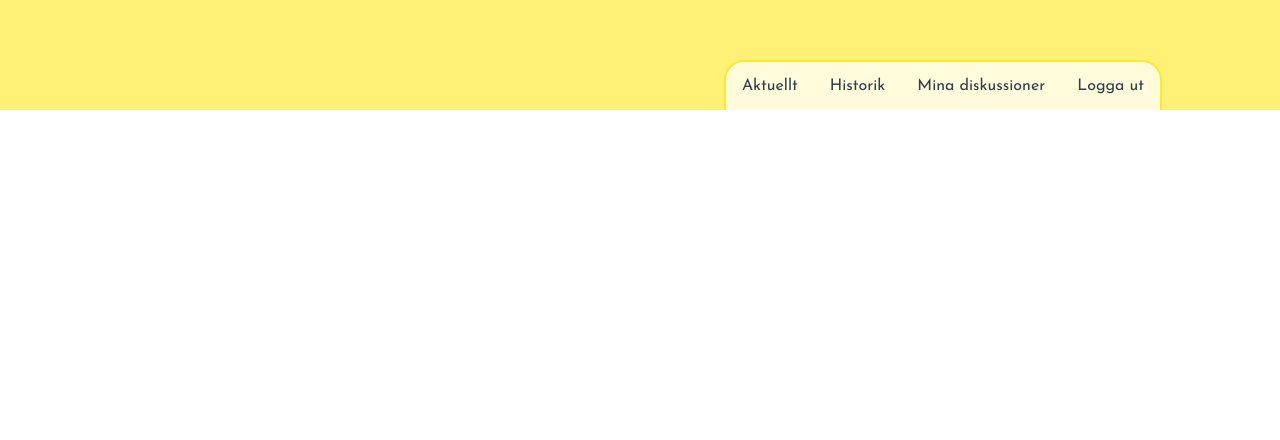
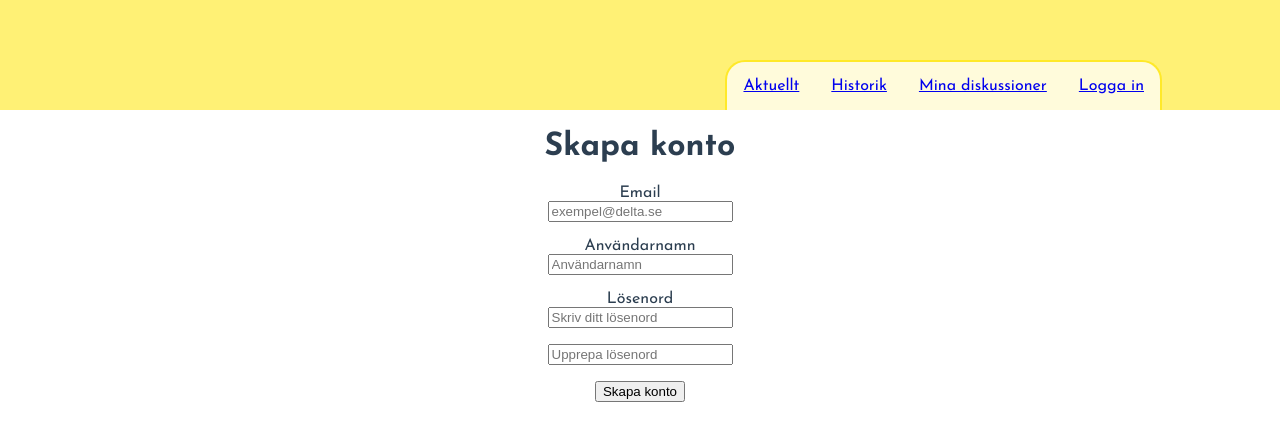
Before and after one commit to Pranz/delta_frontend, a Vue app: page /#/signup in a window 1280 px wide. Shown: the part 190-630 px from the top of the page. Built offline with nearby package versions, Linux system fonts and the light colour scheme.

Commit message:
added and linked pages

```diff
--- /dev/null
+++ b/src/components/Historik.vue
@@ -0,0 +1,24 @@
+<template>
+  <div class="historik">
+  <h1>Historik</h1>
+</div>
+</template>
+
+<script>
+export default {
+  name: 'Historik'
+}
+</script>
+
+<style scoped lang="scss">
+.historik {
+  padding-top: 2rem;
+  min-height: 50vh;
+  h1 {
+    margin: 0;
+  }
+  p {
+    font-weight: 400;
+  }
+}
+</style>
--- /dev/null
+++ b/src/components/Login.vue
@@ -0,0 +1,31 @@
+<template>
+  <div id="container" align="center">
+  <div id="login">
+    <h1>Logga in</h1>
+    <label for="email">Email</label><br>
+    <input type="email" id="email" placeholder="exempel@delta.se" required><br><br>
+    <label for="psw">Lösenord</label><br>
+    <input type="password" placeholder="Skriv ditt lösenord" id="psw" required><br><br>
+    <button type="submit">Logga in</button><br><br>
+    Inte medlem?
+    <router-link to='/signup'>Skapa konto här</router-link>
+  </div>
+</div>
+</template>
+<script>
+export default {
+  name: 'Login'
+}
+var email = document.getElementById("email")
+var password = document.getElementById("psw")
+
+</script>
+<style scoped lang="scss">
+@import '@/styles/mixins/positioning.scss';
+@import '@/styles/color.scss';
+
+#login {
+  text-align: center;
+  display: inline-block;
+}
+</style>
--- /dev/null
+++ b/src/components/MinaDiskussioner.vue
@@ -0,0 +1,24 @@
+<template>
+  <div class="diskussioner">
+    <h1>Mina Diskussioner</h1>
+  </div>
+</template>
+
+<script>
+export default {
+  name: 'MinaDiskussioner'
+}
+</script>
+
+<style scoped lang="scss">
+.diskussioner {
+  padding-top: 2rem;
+  min-height: 50vh;
+  h1 {
+    margin: 0;
+  }
+  p {
+    font-weight: 400;
+  }
+}
+</style>
--- a/src/components/Navbar.vue
+++ b/src/components/Navbar.vue
@@ -2,10 +2,10 @@
   <div id="navbar">
     <div class="container">
       <ul class="links">
-        <li>Aktuellt</li>
-        <li>Historik</li>
-        <li>Mina diskussioner</li>
-        <li>Logga ut</li>
+        <li><router-link to="/">Aktuellt</router-link></li>
+        <li><router-link to="/historik">Historik</router-link></li>
+        <li><router-link to="/minadiskussioner">Mina diskussioner</router-link></li>
+        <li><router-link to='/login'>Logga in</router-link></li>
       </ul>
     </div>
   </div>
@@ -45,6 +45,10 @@ export default {
       font-weight: 400;
     }
   }
+  router-link {
+    text-decoration: none;
+    color: #555555;
+  }
 }
 
 </style>
--- /dev/null
+++ b/src/components/ShortPost.vue
@@ -0,0 +1,17 @@
+<template>
+  <div id="shortpost">
+  <h1>Titel</h1>
+  <div id="date"></div>
+  <div id="content">blablabla</div>
+  <button type="button">Läs mer</button>
+  </div>
+</template>
+
+<script>
+export default {
+  name: 'ShortPost'
+}
+</script>
+
+<style scoped lang="scss">
+</style>
--- /dev/null
+++ b/src/components/Signup.vue
@@ -0,0 +1,44 @@
+<template>
+  <div id="container" align="center">
+  <div id="signup">
+    <h1>Skapa konto</h1>
+    <label for="email">Email</label><br>
+    <input type="email" id="email" placeholder="exempel@delta.se"><br><br>
+    <label for="username">Användarnamn</label><br>
+    <input type="text" id="username" placeholder="Användarnamn"><br><br>
+    <label for="psw">Lösenord</label><br>
+    <input type="password" placeholder="Skriv ditt lösenord" id="psw" required><br><br>
+    <input type="password" placeholder="Upprepa lösenord" id="confirm_psw" required><br><br>
+    <button type="submit" onclick="validatePassword">Skapa konto</button><br>
+  </div>
+</div>
+</template>
+<script>
+export default {
+  name: 'Signup'
+}
+
+var email = document.getElementById("email"),
+password = document.getElementById("psw"),
+confirm_password = document.getElementById("confirm_psw")
+
+function validatePassword() {
+
+  if(password.value != confirm_password.value) {
+    alert("Lösenordet stämmer inte överrens");
+  } else {
+    alert("OK!");
+  }
+}
+
+
+</script>
+<style scoped lang="scss">
+@import '@/styles/mixins/positioning.scss';
+@import '@/styles/color.scss';
+
+#signup {
+  text-align: center;
+}
+
+</style>
--- a/src/router/index.js
+++ b/src/router/index.js
@@ -1,6 +1,11 @@
 import Vue from 'vue'
 import Router from 'vue-router'
 import Aktuellt from '@/components/Aktuellt.vue'
+import Login from '@/components/Login.vue'
+import Signup from '@/components/Signup.vue'
+import Historik from '@/components/Historik.vue'
+import MinaDiskussioner from '@/components/MinaDiskussioner.vue'
+import ShortPost from '@/components/ShortPost.vue'
 
 Vue.use(Router)
 
@@ -10,6 +15,31 @@ export default new Router({
       path: '/',
       name: 'Aktuellt',
       component: Aktuellt
+    },
+    {
+      path: '/login',
+      name: 'Login',
+      component: Login
+    },
+    {
+      path: '/signup',
+      name: 'Signup',
+      component: Signup
+    },
+    {
+      path: '/historik',
+      name: 'Historik',
+      component: Historik
+    },
+    {
+      path: '/minadiskussioner',
+      name: 'MinaDiskussioner',
+      component: MinaDiskussioner
+    },
+    {
+      path: '/shortpost',
+      name: 'ShortPost',
+      component: ShortPost
     }
   ]
 })
```
Also changed, not shown: package.json (line endings or trailing spaces), 1 other file (tests, documents, lock files or other folders).
